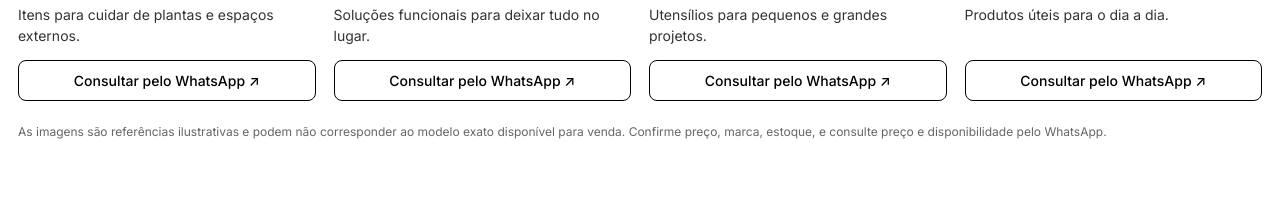
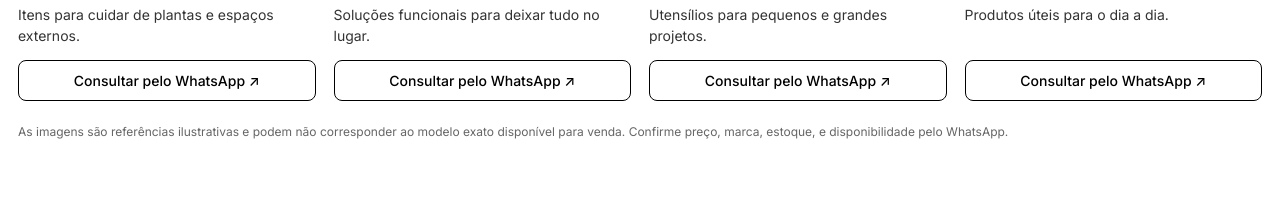
Before and after one commit to pereirasimportsjp/Pereirasimports-catalogo, a plain HTML site: page index.html in a window 1280 px wide. Shown: the part 2180-2393 px from the top of the page. Drawn offline with Linux system fonts and the light colour scheme.

Commit message:
Update index.html

```diff
--- a/index.html
+++ b/index.html
@@ -55,7 +55,7 @@ footer{background:#000;color:#fff;padding:30px 0}.foot{display:flex;align-items:
 <article class="product" data-category="Ferramentas" data-name="Ferramentas para construção"><img loading="lazy" src="https://images.unsplash.com/photo-1504307651254-35680f356dfd?auto=format&fit=crop&w=1200&q=90" alt="Trabalho de construção"><h3>Construção e reparos</h3><p>Utensílios para pequenos e grandes projetos.</p><a class="outline buy" href="#">Consultar pelo WhatsApp ↗</a></article>
 <article class="product" data-category="Elétrica" data-name="Acessórios para casa"><img loading="lazy" src="https://images.unsplash.com/photo-1558002038-1055907df827?auto=format&fit=crop&w=1200&q=90" alt="Acessórios e tecnologia para casa"><h3>Acessórios para casa</h3><p>Produtos úteis para o dia a dia.</p><a class="outline buy" href="#">Consultar pelo WhatsApp ↗</a></article>
 </div>
-<p class="note">As imagens são referências ilustrativas e podem não corresponder ao modelo exato disponível para venda. Confirme preço, marca, estoque, e consulte preço e disponibilidade pelo WhatsApp.</p>
+<p class="note">As imagens são referências ilustrativas e podem não corresponder ao modelo exato disponível para venda. Confirme preço, marca, estoque, e disponibilidade pelo WhatsApp.</p>
 </div></section>
 <section id="categorias"><div class="wrap"><div class="section-head"><div class="eyebrow">PARA CADA PROJETO</div><h2>Da oficina à rotina da casa.</h2><p>Uma experiência simples e direta: escolha a categoria, veja os produtos e fale com a loja para tirar dúvidas ou solicitar seu orçamento.</p></div>
 <div class="feature-grid"><figure><img loading="lazy" src="https://images.unsplash.com/photo-1581147036324-c1c89c2c8a3d?auto=format&fit=crop&w=1400&q=90" alt="Ferramentas manuais"><figcaption>Ferramentas e reparos</figcaption></figure><figure><img loading="lazy" src="https://images.unsplash.com/photo-1556911220-e15b29be8c8f?auto=format&fit=crop&w=1400&q=90" alt="Cozinha organizada"><figcaption>Casa e cozinha</figcaption></figure><figure><img loading="lazy" src="https://images.unsplash.com/photo-1416879595882-3373a0480b5b?auto=format&fit=crop&w=1400&q=90" alt="Jardim e plantas"><figcaption>Jardim e utilidades</figcaption></figure></div></div></section>
```
